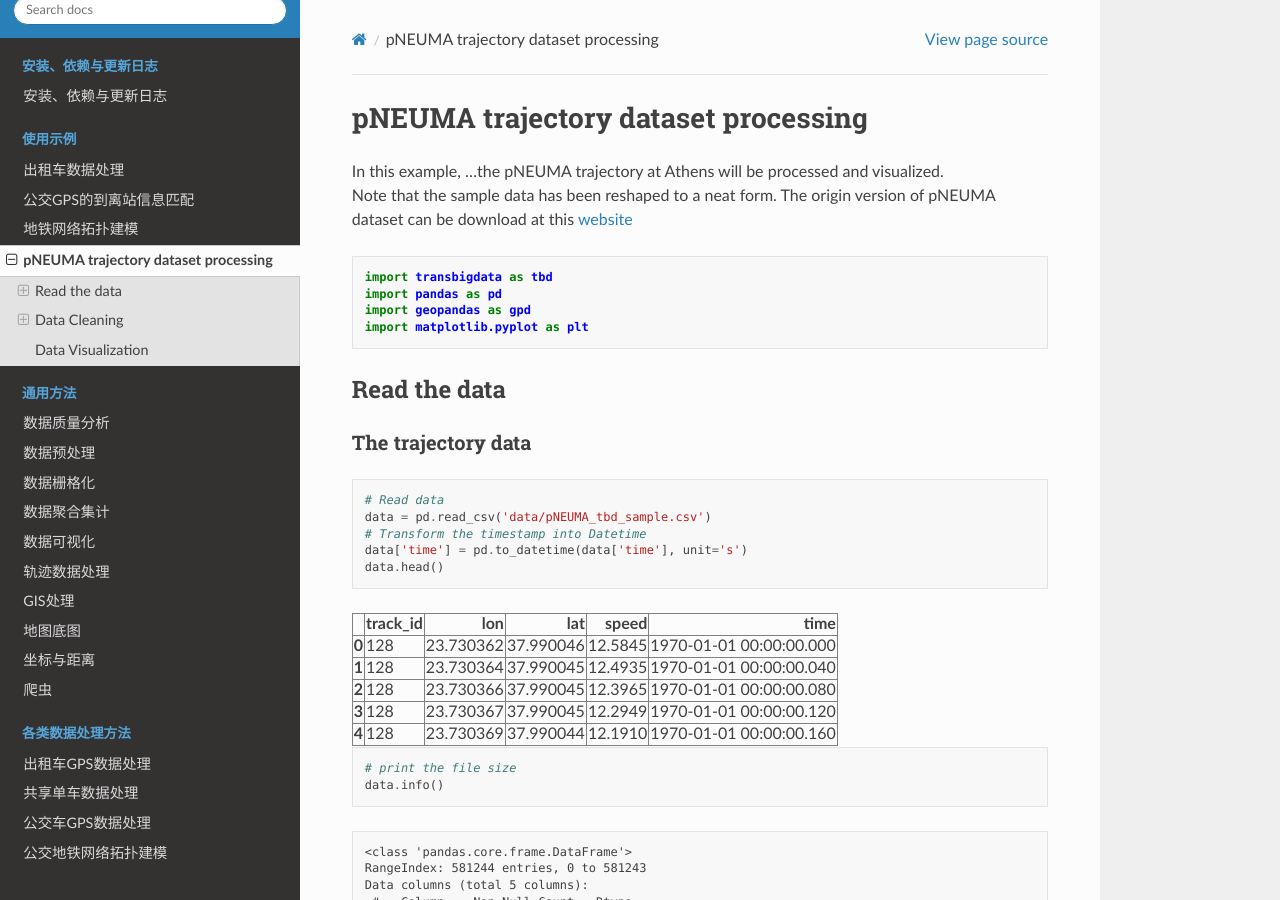
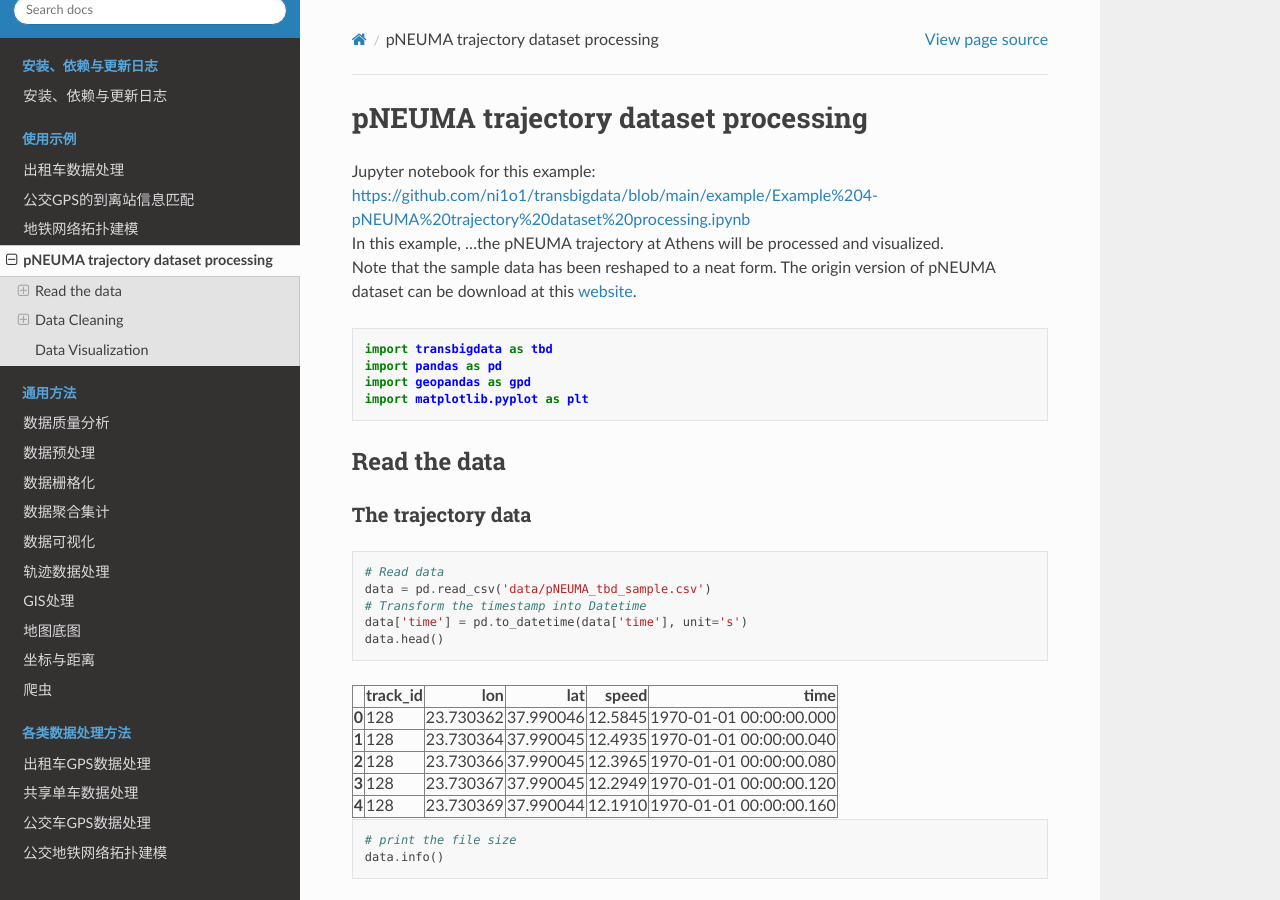
Before and after one commit to ni1o1/transbigdata-docs-en, a Sphinx documentation site: the page built from docs/source/Example-pNEUMA/Example-pNEUMA.rst, in a window 1280 px wide and 900 px high. Built offline with Sphinx 7.4.7 and the Read the Docs theme 2.0.0, drawn with Linux system fonts in a browser that asks for light colours.

Commit message:
Update Example-pNEUMA.rst

```diff
--- a/docs/source/Example-pNEUMA/Example-pNEUMA.rst
+++ b/docs/source/Example-pNEUMA/Example-pNEUMA.rst
@@ -1,11 +1,11 @@
 pNEUMA trajectory dataset processing
 ====================================
-
+| Jupyter notebook for this example: https://github.com/ni1o1/transbigdata/blob/main/example/Example%204-pNEUMA%20trajectory%20dataset%20processing.ipynb
 | In this example, …the pNEUMA trajectory at Athens will be processed
   and visualized.
 | Note that the sample data has been reshaped to a neat form. The origin
   version of pNEUMA dataset can be download at this
-  `website <https://open-traffic.epfl.ch/>`__
+  `website <https://open-traffic.epfl.ch/>`__.
 
 ::
 
```
